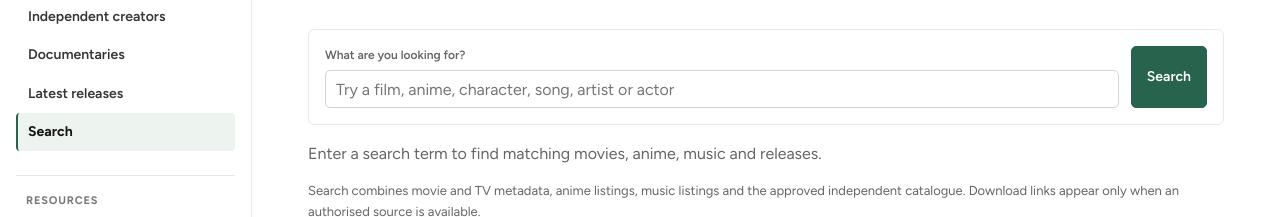
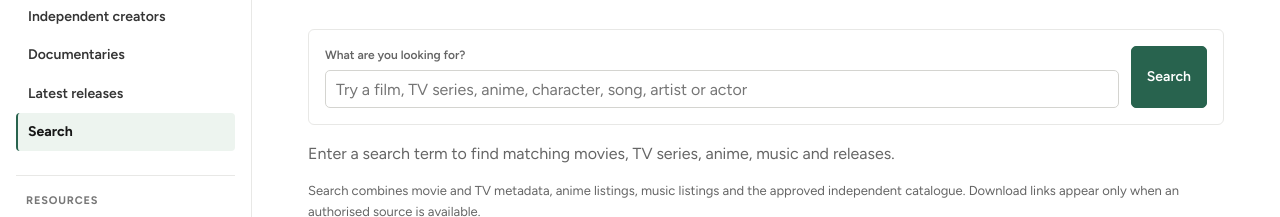
Before and after one commit to businessboard30-ship-it/naijafreedownload, a React (Vite) app: page /search in a window 1280 px wide. Shown: the part 263-480 px from the top of the page. Built offline with nearby package versions, Linux system fonts and the light colour scheme; no server answers.

Commit message:
Clarify worldwide search includes TV series

```diff
--- a/src/pages/GlobalSearch.tsx
+++ b/src/pages/GlobalSearch.tsx
@@ -11,7 +11,7 @@ type AnimeCharacter={mal_id:number;name:string;about?:string|null;images?:{jpg?:
 type Music={trackId?:number;artistId?:number;trackName?:string;artistName?:string;collectionName?:string;artworkUrl100?:string;trackViewUrl?:string;collectionViewUrl?:string;artistViewUrl?:string;};
 const poster=(p:string|null)=>p?'https://image.tmdb.org/t/p/w342'+p:'';
 export default function GlobalSearch(){
- useSeo('Search worldwide','Search movies, anime, music, artists, albums and independent releases worldwide.');
+ useSeo('Search worldwide','Search movies, TV series, anime, music, artists, albums and independent releases worldwide.');
  const [params,setParams]=useSearchParams();const q=params.get('q')||'';const [input,setInput]=useState(q);
  const [movies,setMovies]=useState<Movie[]>([]);const [tv,setTv]=useState<TV[]>([]);const [anime,setAnime]=useState<Anime[]>([]);const [characters,setCharacters]=useState<AnimeCharacter[]>([]);const [music,setMusic]=useState<Music[]>([]);const [error,setError]=useState('');
  const {state}=useCatalogue();
@@ -26,8 +26,8 @@ export default function GlobalSearch(){
  },[q]);
  const local=state.status==='ready'?state.releases.filter(r=>(r.title+' '+r.creator+' '+r.description).toLowerCase().includes(q.toLowerCase())).slice(0,20):[];
  return <><PageHeader title="Search">Search worldwide movies, TV series, anime, anime characters, music, artists, albums and independent releases.</PageHeader>
- <form className="toolbar" role="search" onSubmit={e=>{e.preventDefault();setParams(input.trim()?{q:input.trim()}:{});}}><div className="field grow"><label htmlFor="global-q">What are you looking for?</label><input id="global-q" type="search" value={input} onChange={e=>setInput(e.target.value)} placeholder="Try a film, anime, character, song, artist or actor"/></div><button className="btn btn-primary" type="submit">Search</button></form>
- {!q&&<p className="muted">Enter a search term to find matching movies, anime, music and releases.</p>}{error&&<p className="panel" role="alert">{error}</p>}
+ <form className="toolbar" role="search" onSubmit={e=>{e.preventDefault();setParams(input.trim()?{q:input.trim()}:{});}}><div className="field grow"><label htmlFor="global-q">What are you looking for?</label><input id="global-q" type="search" value={input} onChange={e=>setInput(e.target.value)} placeholder="Try a film, TV series, anime, character, song, artist or actor"/></div><button className="btn btn-primary" type="submit">Search</button></form>
+ {!q&&<p className="muted">Enter a search term to find matching movies, TV series, anime, music and releases.</p>}{error&&<p className="panel" role="alert">{error}</p>}
  {q&&<><h2>Movies</h2>{movies.length?<div className="grid">{movies.map(m=><Link className="card release" key={m.id} to={'/movies/'+m.id} style={{textDecoration:'none'}}>{m.poster_path?<img className="cover" src={poster(m.poster_path)} alt="" loading="lazy"/>:<div className="cover cover-empty">Film</div>}<div className="release-body"><h3>{m.title}</h3><p className="muted small">{m.release_date?.slice(0,4)} · ★ {m.vote_average?.toFixed(1)}</p><p className="desc">{m.overview}</p></div></Link>)}</div>:<p className="muted">No movie matches yet.</p>}
  <h2>TV series</h2>{tv.length?<div className="grid">{tv.map(t=><Link className="card release" key={t.id} to={'/tv/'+t.id} style={{textDecoration:'none'}}>{t.poster_path?<img className="cover" src={poster(t.poster_path)} alt="" loading="lazy"/>:<div className="cover cover-empty">Series</div>}<div className="release-body"><h3>{t.name}</h3><p className="muted small">{t.first_air_date?.slice(0,4)} · ★ {t.vote_average?.toFixed(1)}</p><p className="desc">{t.overview}</p><span>View series details</span></div></Link>)}</div>:<p className="muted">No TV series matches yet.</p>}
  <h2>Anime</h2>{anime.length?<div className="grid">{anime.map(a=><Link className="card release" key={a.mal_id} to={'/anime/'+a.mal_id} style={{textDecoration:'none'}}>{a.images?.jpg?.image_url?<img className="cover" src={a.images.jpg.image_url} alt="" loading="lazy"/>:<div className="cover cover-empty">Anime</div>}<div className="release-body"><h3>{a.title_english||a.title}</h3><p className="muted small">{a.year||'Year unavailable'} · ★ {a.score?.toFixed(1)||'—'}</p><p className="desc">{a.synopsis||'Synopsis not available.'}</p></div></Link>)}</div>:<p className="muted">No anime matches yet.</p>}
```
